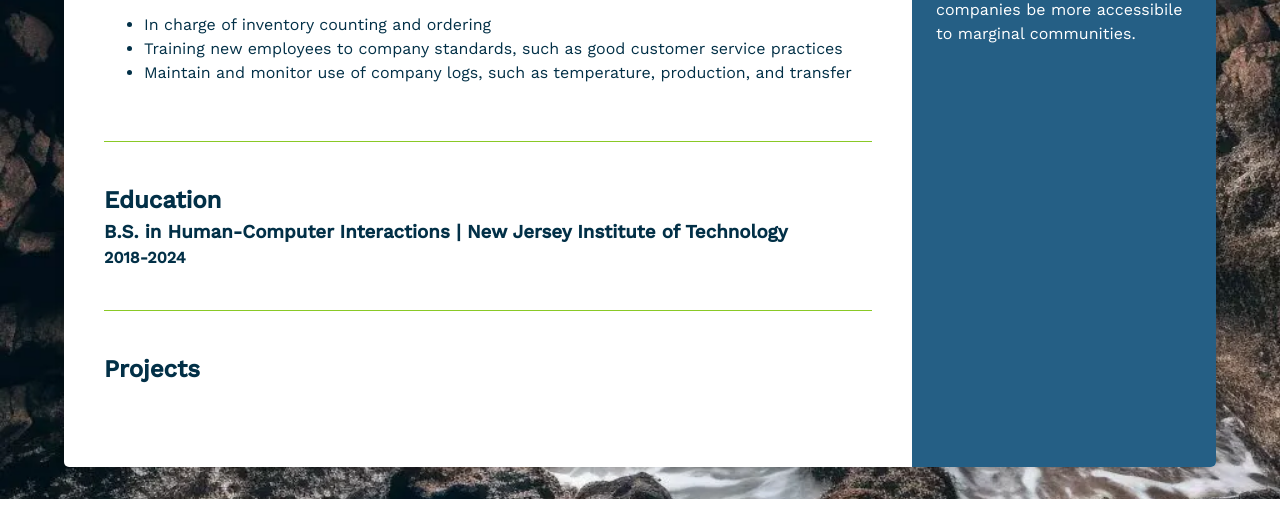
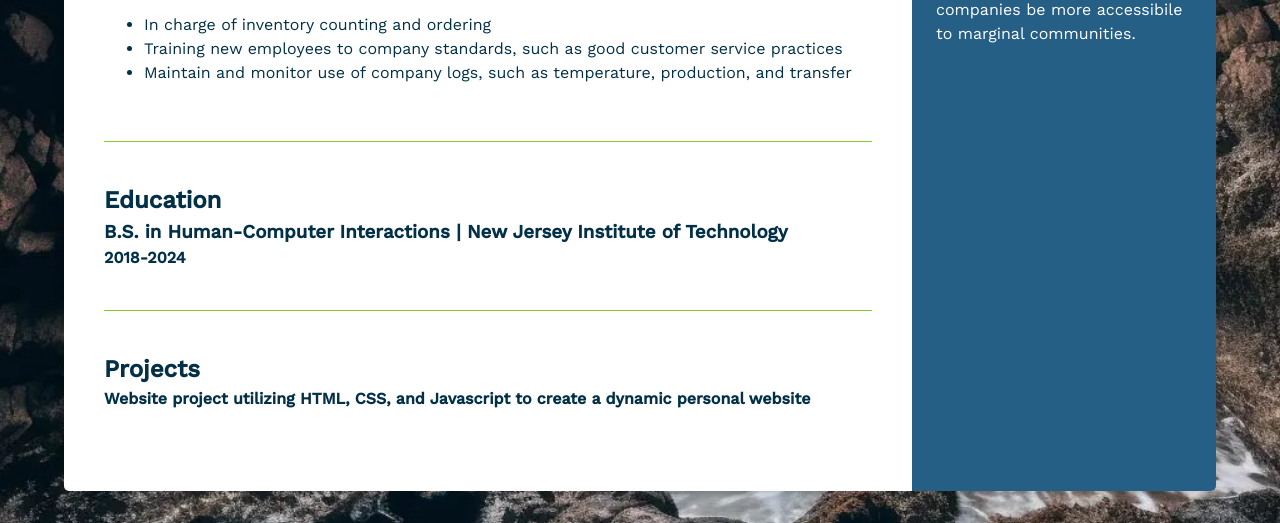
Before and after one commit to bk275/ResumeProject3, a website: page docs/index.html in a window 1280 px wide. Shown: the part 533-1056 px from the top of the page. Before the commit the page ends 1032 px from the top, so only its background shows below. Drawn offline with nearby package versions, Linux system fonts and the light colour scheme.

Commit message:
Updated project description

```diff
--- a/docs/index.html
+++ b/docs/index.html
@@ -101,7 +101,7 @@
             </section> <!-- Closes the education section -->
             <section class="projects-section">
                 <h2>Projects</h2>
-                <h4></h4>
+                <h4>Website project utilizing HTML, CSS, and Javascript to create a dynamic personal website</h4>
             </section>
         </main> <!-- Closes the main content -->
     </div> <!-- Closes the container -->
```
